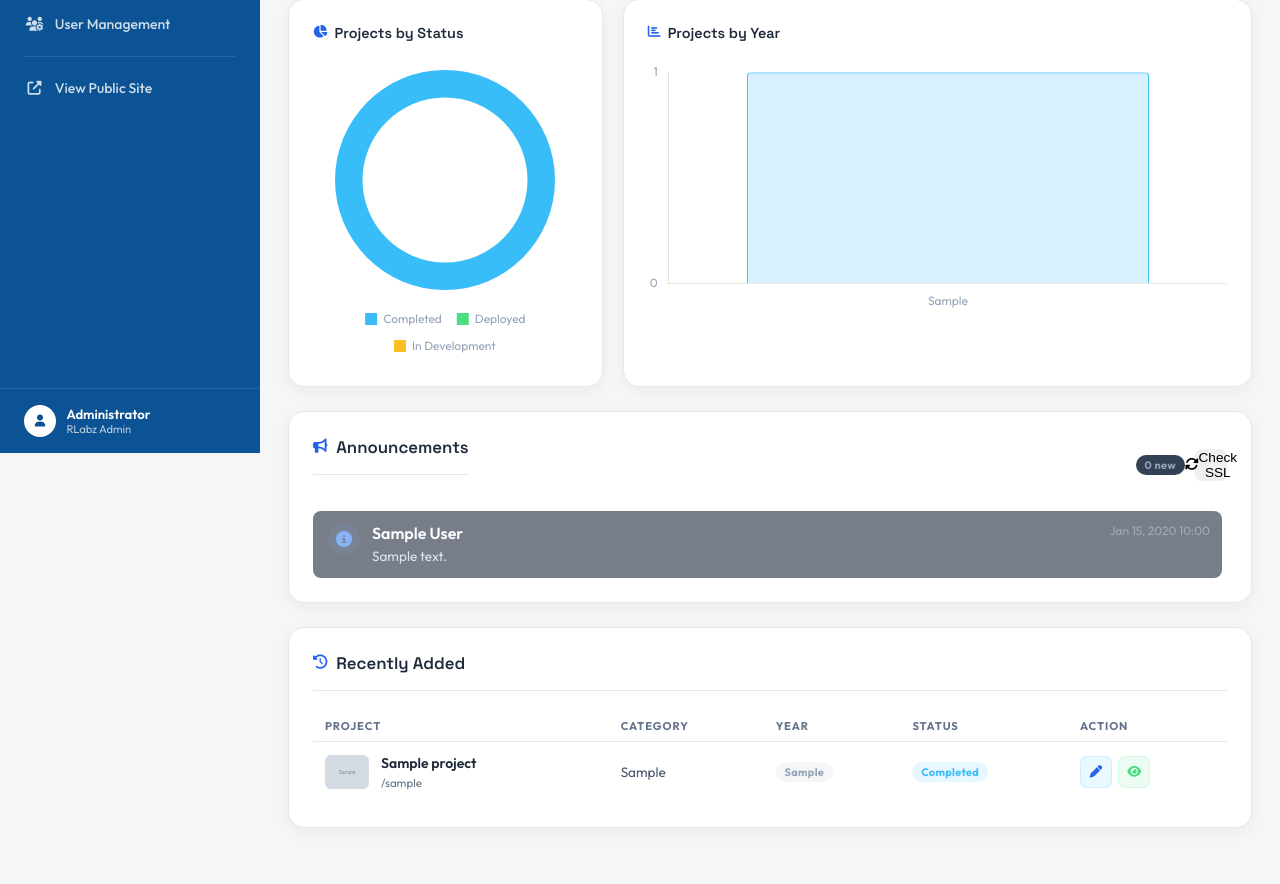
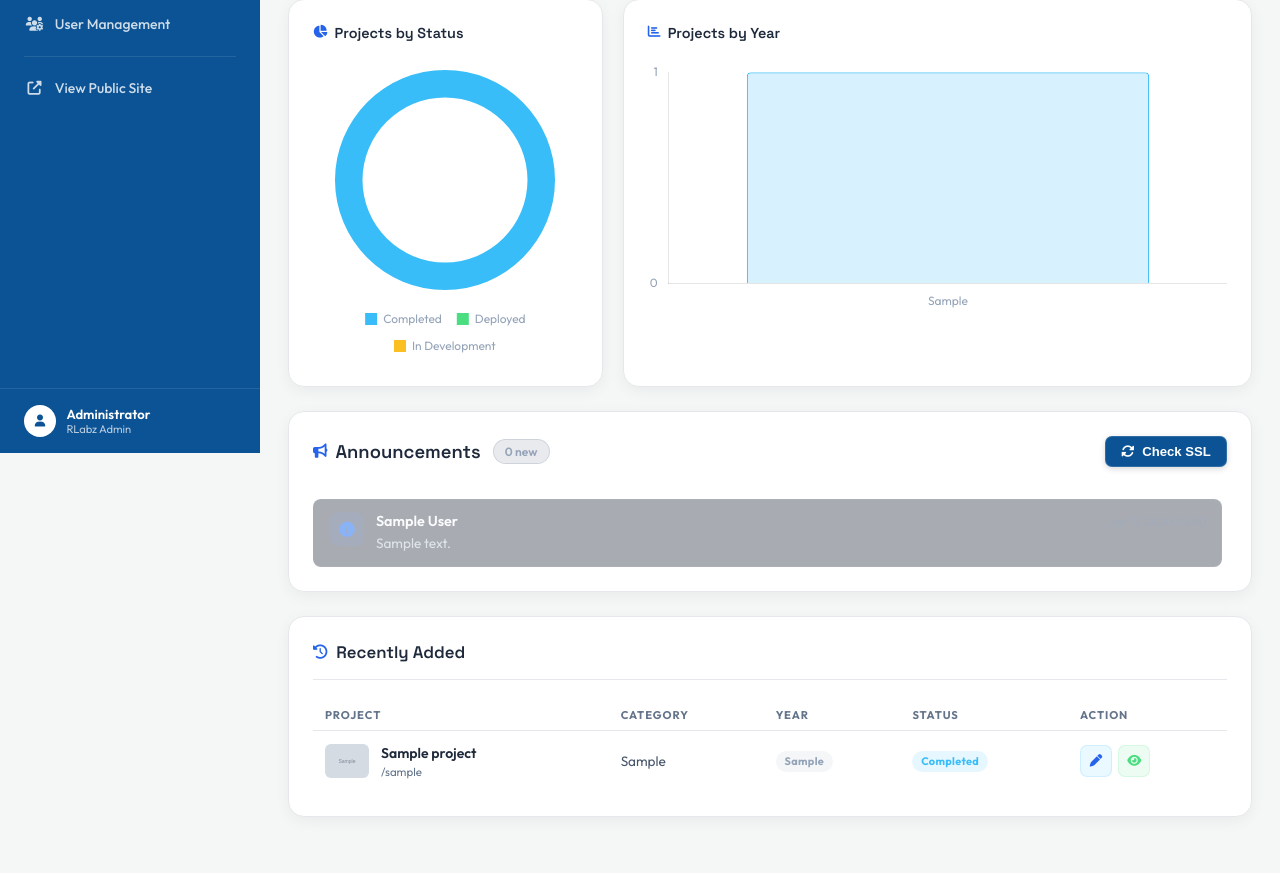
Before and after one commit to jubinjoy432/Rlabz, a PHP site: page /admin/pages/overview.php in a window 1280 px wide. Shown: the part 347-1231 px from the top of the page. After the commit the page ends 1174 px from the top, so only its background shows below. Run offline with PHP 8.4, Linux system fonts and the light colour scheme; a user stored in the database is signed in; tables that the repository leaves empty hold one stand-in row (values such as "Sample post"); grey boxes marked "Sample" are stand-in pictures; some libraries are stand-ins or nearby versions.

Commit message:
Little fix

```diff
--- a/admin/edit_project.php
+++ b/admin/edit_project.php
@@ -64,7 +64,7 @@ require_once 'includes/layout_header.php';
         </div>
         <div class="form-row">
             <div class="form-group">
-                <label>Academic Year</label>
+                <label>Project Year</label>
                 <input type="text" name="year" required value="<?= htmlspecialchars($project['year']) ?>">
             </div>
             <div class="form-group">
--- a/admin/pages/add_project.php
+++ b/admin/pages/add_project.php
@@ -44,8 +44,8 @@ require_once '../includes/layout_header.php';
 
         <div class="form-row">
             <div class="form-group">
-                <label for="year">Academic Year</label>
-                <input type="text" id="year" name="year" required placeholder="e.g. 2024">
+                <label for="year">Project Year</label>
+                <input type="text" id="year" name="year" required placeholder="e.g. 2025">
             </div>
             <div class="form-group">
                 <label for="batch">Batch</label>
--- a/admin/pages/overview.php
+++ b/admin/pages/overview.php
@@ -143,53 +143,64 @@ require_once '../includes/layout_header.php';
 </div>
 
 <!-- Admin Announcements -->
-<div class="card" style="display: flex; flex-direction: column; max-height: 400px;">
-    <div style="display: flex; justify-content: space-between; align-items: center; margin-bottom: 1rem;">
-        <h2><i class="fa-solid fa-bullhorn"></i> Announcements</h2>
-        <div style="display: flex; gap: 10px; align-items: center;">
-            <span class="badge badge-default" id="unread-count" style="background: <?php echo $unreadCount > 0 ? '#3b82f6' : '#334155'; ?>;"><?php echo $unreadCount; ?> new</span>
-            <button class="btn-action primary" onclick="refreshSslNow()" style="padding: 0.4rem 0.8rem; font-size: 0.85rem;" id="btn-refresh-cron"><i class="fa-solid fa-rotate"></i> Check SSL</button>
+<div class="card" style="display: flex; flex-direction: column; max-height: 420px;">
+    <div style="display: flex; justify-content: space-between; align-items: center; margin-bottom: 1.2rem; padding-bottom: 0.75rem; border-bottom: 1px solid rgba(255,255,255,0.06); flex-wrap: wrap; gap: 0.75rem;">
+        <div style="display: flex; align-items: center; gap: 0.75rem;">
+            <h2 style="margin: 0; padding: 0; border: none; font-size: 1.15rem; display: flex; align-items: center; gap: 0.5rem;">
+                <i class="fa-solid fa-bullhorn" style="color: var(--accent-blue);"></i> Announcements
+            </h2>
+            <span id="unread-count" style="display: inline-flex; align-items: center; padding: 0.25rem 0.7rem; border-radius: 9999px; font-size: 0.75rem; font-weight: 600; background: <?php echo $unreadCount > 0 ? 'rgba(59, 130, 246, 0.15)' : 'rgba(100, 116, 139, 0.15)'; ?>; color: <?php echo $unreadCount > 0 ? '#60a5fa' : '#94a3b8'; ?>; border: 1px solid <?php echo $unreadCount > 0 ? 'rgba(59, 130, 246, 0.3)' : 'rgba(100, 116, 139, 0.2)'; ?>;">
+                <?php echo $unreadCount; ?> new
+            </span>
+        </div>
+        <div>
+            <button type="button" onclick="refreshSslNow()" id="btn-refresh-cron" style="display: inline-flex; align-items: center; gap: 0.5rem; background: #0b5394; color: #ffffff; border: 1px solid rgba(255,255,255,0.15); border-radius: 7px; padding: 0.45rem 0.95rem; font-size: 0.82rem; font-weight: 600; cursor: pointer; transition: all 0.2s ease; box-shadow: 0 2px 6px rgba(0,0,0,0.15);">
+                <i class="fa-solid fa-rotate"></i> <span>Check SSL</span>
+            </button>
         </div>
     </div>
     <div class="announcements-container" style="flex: 1; overflow-y: auto; padding-right: 5px; display: flex; flex-direction: column; gap: 10px;">
         <?php if(empty($announcements)): ?>
-            <div style="text-align:center; padding: 2rem; color: var(--text-muted);">No announcements yet.</div>
+            <div style="text-align:center; padding: 2.5rem 1rem; color: var(--text-muted); font-size: 0.9rem;">
+                <i class="fa-regular fa-bell-slash" style="font-size: 1.5rem; opacity: 0.5; margin-bottom: 0.5rem; display: block;"></i>
+                No announcements yet.
+            </div>
         <?php else: ?>
             <?php foreach($announcements as $a):
                 $icon = 'fa-info-circle';
                 $color = '#3b82f6'; // info
-                $bg = 'rgba(59, 130, 246, 0.1)';
+                $bg = 'rgba(59, 130, 246, 0.12)';
 
                 if ($a['severity'] === 'success') {
                     $icon = 'fa-check-circle';
                     $color = '#4ade80';
-                    $bg = 'rgba(74, 222, 128, 0.1)';
+                    $bg = 'rgba(74, 222, 128, 0.12)';
                 } elseif ($a['severity'] === 'warning') {
                     $icon = 'fa-triangle-exclamation';
                     $color = '#fbbf24';
-                    $bg = 'rgba(251, 191, 36, 0.1)';
+                    $bg = 'rgba(251, 191, 36, 0.12)';
                 } elseif ($a['severity'] === 'danger') {
                     $icon = 'fa-circle-exclamation';
                     $color = '#ef4444';
-                    $bg = 'rgba(239, 68, 68, 0.1)';
+                    $bg = 'rgba(239, 68, 68, 0.12)';
                 }
 
                 $opacity = $a['is_read'] ? '0.6' : '1';
                 $borderLeft = $a['is_read'] ? '3px solid transparent' : "3px solid $color";
             ?>
-            <div class="announcement-item" id="announcement-<?= $a['id'] ?>" style="background: #1e293b; border-radius: 8px; padding: 12px; display: flex; gap: 12px; border-left: <?= $borderLeft ?>; opacity: <?= $opacity ?>; transition: opacity 0.2s;">
-                <div style="color: <?= $color ?>; background: <?= $bg ?>; width: 32px; height: 32px; border-radius: 50%; display: flex; align-items: center; justify-content: center; flex-shrink: 0;">
+            <div class="announcement-item" id="announcement-<?= $a['id'] ?>" style="background: rgba(15, 23, 42, 0.6); border: 1px solid rgba(255,255,255,0.06); border-radius: 8px; padding: 12px 14px; display: flex; gap: 12px; border-left: <?= $borderLeft ?>; opacity: <?= $opacity ?>; transition: all 0.2s;">
+                <div style="color: <?= $color ?>; background: <?= $bg ?>; width: 34px; height: 34px; border-radius: 8px; display: flex; align-items: center; justify-content: center; flex-shrink: 0; font-size: 0.95rem;">
                     <i class="fa-solid <?= $icon ?>"></i>
                 </div>
                 <div style="flex: 1;">
-                    <div style="font-weight: 600; color: #f8fafc; margin-bottom: 4px; display:flex; justify-content:space-between;">
+                    <div style="font-weight: 600; color: #f8fafc; font-size: 0.9rem; margin-bottom: 4px; display:flex; justify-content:space-between; align-items:center;">
                         <?= htmlspecialchars($a['title']) ?>
                         <span style="font-size:0.75rem; color:#64748b; font-weight:normal;"><?= date('M j, Y H:i', strtotime($a['created_at'])) ?></span>
                     </div>
-                    <div style="font-size: 0.85rem; color: #cbd5e1; white-space: pre-line; line-height: 1.4;"><?= htmlspecialchars($a['message']) ?></div>
+                    <div style="font-size: 0.85rem; color: #cbd5e1; white-space: pre-line; line-height: 1.45;"><?= htmlspecialchars($a['message']) ?></div>
                 </div>
                 <?php if(!$a['is_read']): ?>
-                    <button class="btn-action" style="align-self: center;" title="Mark as Read" onclick="markRead(<?= $a['id'] ?>)">
+                    <button class="btn-action" style="align-self: center; background: rgba(74,222,128,0.1); color: #4ade80; border: 1px solid rgba(74,222,128,0.2);" title="Mark as Read" onclick="markRead(<?= $a['id'] ?>)">
                         <i class="fa-solid fa-check"></i>
                     </button>
                 <?php endif; ?>
--- a/assets/js/project-details.js
+++ b/assets/js/project-details.js
@@ -241,7 +241,7 @@
 
         const rows = [];
 
-        if (project.year) rows.push({ label: 'Academic Year', value: project.year });
+        if (project.year) rows.push({ label: 'Project Year', value: project.year });
         if (project.batch) rows.push({ label: 'Batch', value: project.batch });
         if (project.department) rows.push({ label: 'Department', value: project.department });
         if (project.faculty && project.faculty.length > 0) {
```
Also changed, not shown: assets/js/script.js (+31 -28 lines).
